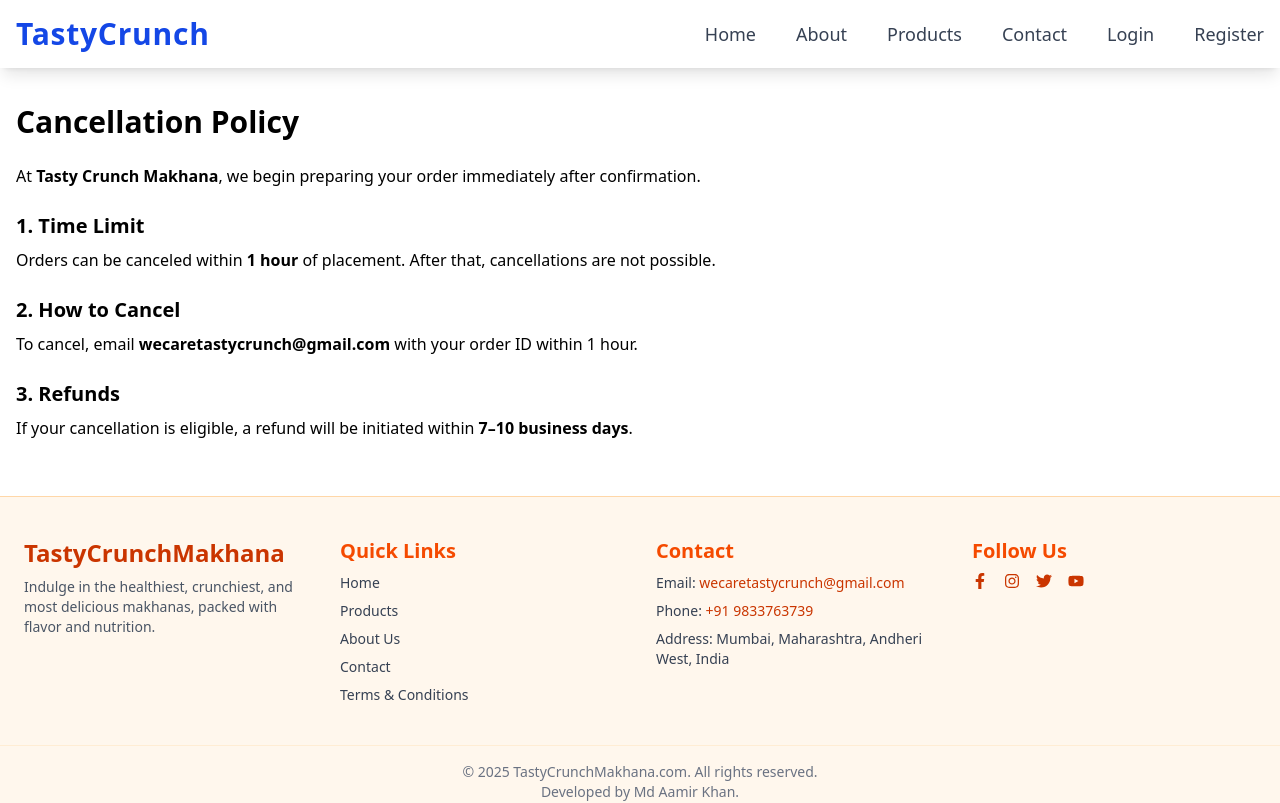
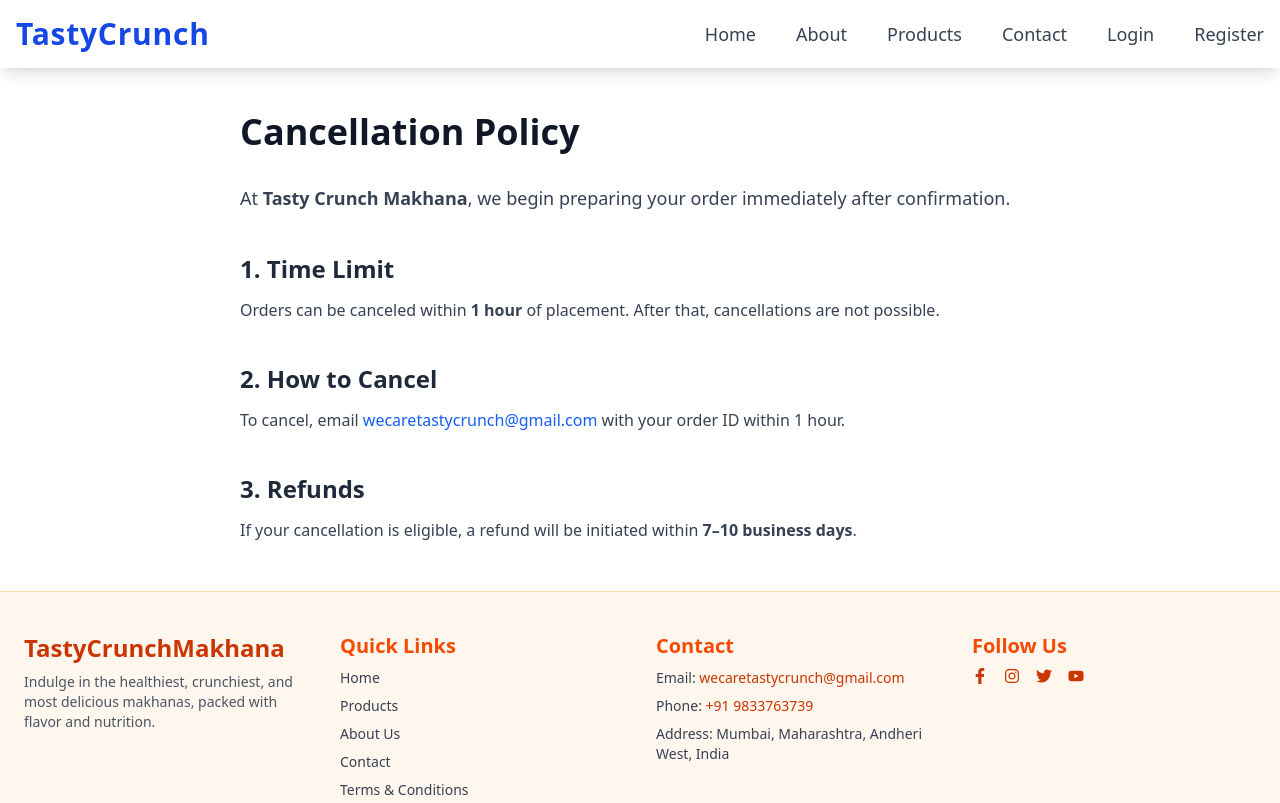
Before and after one commit to Aamirkhan121/Tastytreatsmakhana, a React (Vite) app in the folder frontend/: page /cancellation-policy in a window 1280 px wide. Shown: the top 803 px of the page. Built offline with nearby package versions, Linux system fonts and the light colour scheme.

Commit message:
Update CancelationPolicy.jsx

```diff
--- a/frontend/src/pages/CancelationPolicy.jsx
+++ b/frontend/src/pages/CancelationPolicy.jsx
@@ -1,29 +1,54 @@
-import React from 'react';
+import React from "react";
 
 const CancellationPolicy = () => {
   return (
-    <div className="container mx-auto px-4 py-10">
-      <h1 className="text-3xl font-bold mb-6">Cancellation Policy</h1>
-
-      <p className="mb-4">
+    <main className="max-w-4xl mx-auto px-6 py-12 sm:px-8 lg:px-12">
+      <article>
+        <header>
+          <h1 className="text-4xl font-extrabold text-gray-900 mb-8">
+            Cancellation Policy
+          </h1>
+          <p className="text-lg text-gray-700 leading-relaxed">
             At <strong>Tasty Crunch Makhana</strong>, we begin preparing your order immediately after confirmation.
           </p>
+        </header>
 
-      <h2 className="text-xl font-semibold mt-6 mb-2">1. Time Limit</h2>
-      <p className="mb-4">
+        <section className="mt-10">
+          <h2 className="text-2xl font-semibold text-gray-800 mb-3" id="time-limit">
+            1. Time Limit
+          </h2>
+          <p className="text-gray-700 leading-relaxed">
             Orders can be canceled within <strong>1 hour</strong> of placement. After that, cancellations are not possible.
           </p>
+        </section>
 
-      <h2 className="text-xl font-semibold mt-6 mb-2">2. How to Cancel</h2>
-      <p className="mb-4">
-        To cancel, email <strong>wecaretastycrunch@gmail.com</strong> with your order ID within 1 hour.
+        <section className="mt-10">
+          <h2 className="text-2xl font-semibold text-gray-800 mb-3" id="how-to-cancel">
+            2. How to Cancel
+          </h2>
+          <p className="text-gray-700 leading-relaxed">
+            To cancel, email{" "}
+            <a
+              href="mailto:wecaretastycrunch@gmail.com"
+              className="text-blue-600 hover:underline"
+              aria-label="Send email to wecaretastycrunch@gmail.com"
+            >
+              wecaretastycrunch@gmail.com
+            </a>{" "}
+            with your order ID within 1 hour.
           </p>
+        </section>
 
-      <h2 className="text-xl font-semibold mt-6 mb-2">3. Refunds</h2>
-      <p className="mb-4">
+        <section className="mt-10">
+          <h2 className="text-2xl font-semibold text-gray-800 mb-3" id="refunds">
+            3. Refunds
+          </h2>
+          <p className="text-gray-700 leading-relaxed">
             If your cancellation is eligible, a refund will be initiated within <strong>7–10 business days</strong>.
           </p>
-    </div>
+        </section>
+      </article>
+    </main>
   );
 };
 
```
Lines whose indentation alone changed are shown as unchanged.
